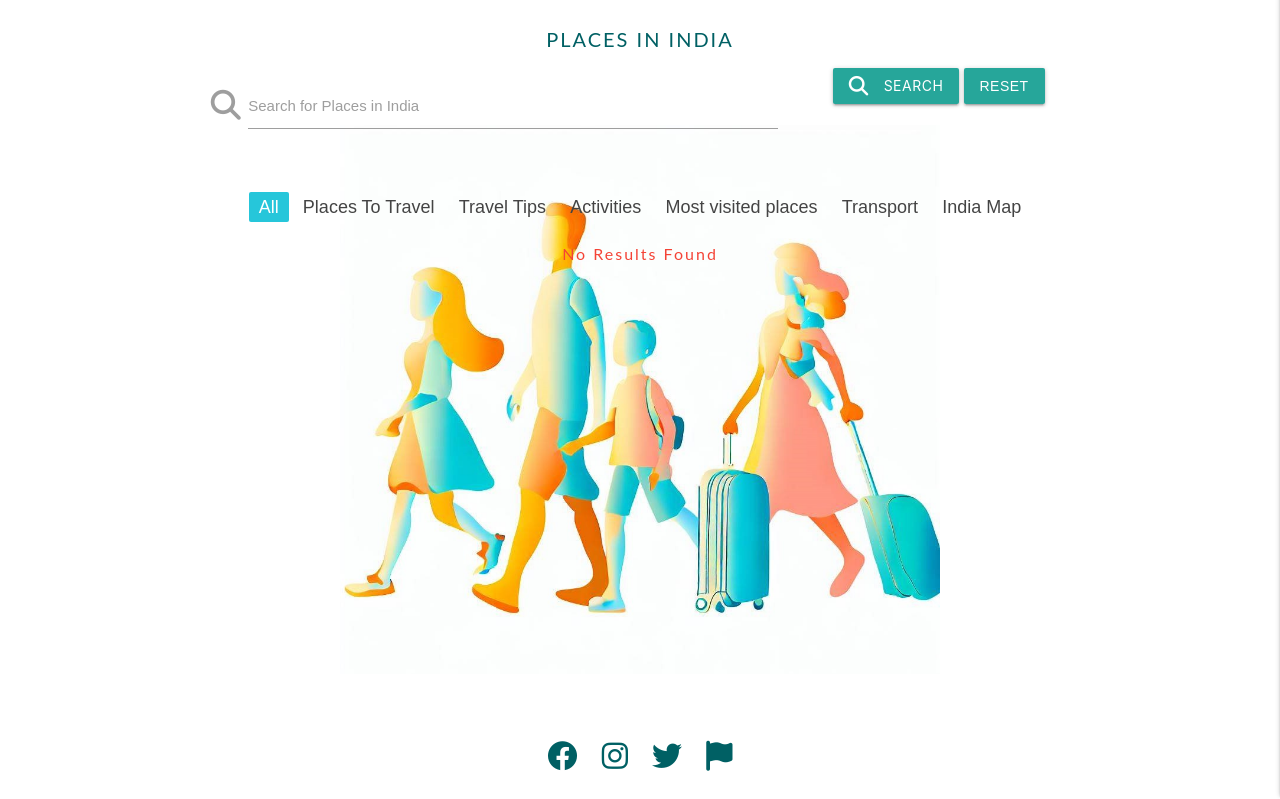
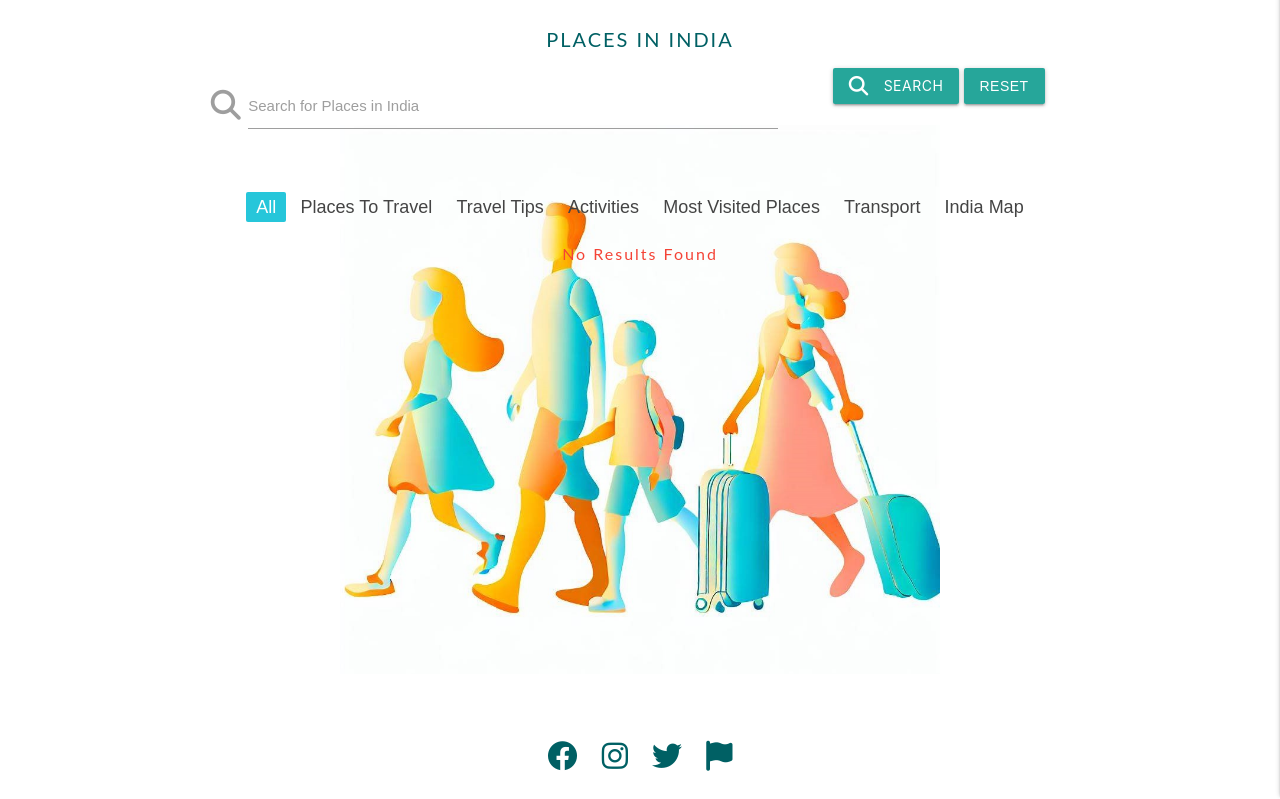
Before and after one commit to Killol14/Roaming-In-India, a Flask app: page /search in a window 1280 px wide. Shown: the part 65-864 px from the top of the page. Run offline with Flask 3, Linux system fonts and the light colour scheme; data that the repository does not hold is empty; some libraries are stand-ins or nearby versions.

Commit message:
this will commit category name

```diff
--- a/templates/filtered_places.html
+++ b/templates/filtered_places.html
@@ -32,7 +32,7 @@
         <li {% if category == 'Places To Travel' %}class="active"{% endif %}><a href="{{ url_for('filter_places', category='Places To Travel') }}">Places To Travel</a></li>
         <li {% if category == 'Travel Tips' %}class="active"{% endif %}><a href="{{ url_for('filter_places', category='Travel Tips') }}">Travel Tips</a></li>
         <li {% if category == 'Activities' %}class="active"{% endif %}><a href="{{ url_for('filter_places', category='Activities') }}">Activities</a></li>
-        <li {% if category == 'Most visited places' %}class="active"{% endif %}><a href="{{ url_for('filter_places', category='Most visited places') }}">Most visited places</a></li>
+        <li {% if category == 'Most Visited Places' %}class="active"{% endif %}><a href="{{ url_for('filter_places', category='Most Visited Places') }}">Most Visited Places</a></li>
         <li {% if category == 'Transport' %}class="active"{% endif %}><a href="{{ url_for('filter_places', category='Transport') }}">Transport</a></li>
         <li {% if category == 'India Map' %}class="active"{% endif %}><a href="{{ url_for('filter_places', category='India Map') }}">India Map</a></li>
     </ul>
--- a/templates/places.html
+++ b/templates/places.html
@@ -31,7 +31,7 @@
         <li {% if category == 'Places To Travel' %}class="active"{% endif %}><a href="{{ url_for('filter_places', category='Places To Travel') }}">Places To Travel</a></li>
         <li {% if category == 'Travel Tips' %}class="active"{% endif %}><a href="{{ url_for('filter_places', category='Travel Tips') }}">Travel Tips</a></li>
         <li {% if category == 'Activities' %}class="active"{% endif %}><a href="{{ url_for('filter_places', category='Activities') }}">Activities</a></li>
-        <li {% if category == 'Most visited places' %}class="active"{% endif %}><a href="{{ url_for('filter_places', category='Most visited places') }}">Most visited places</a></li>
+        <li {% if category == 'Most Visited Places' %}class="active"{% endif %}><a href="{{ url_for('filter_places', category='Most Visited Places') }}">Most Visited Places</a></li>
         <li {% if category == 'Transport' %}class="active"{% endif %}><a href="{{ url_for('filter_places', category='Transport') }}">Transport</a></li>
         <li {% if category == 'India Map' %}class="active"{% endif %}><a href="{{ url_for('filter_places', category='India Map') }}">India Map</a></li>
     </ul>
```
